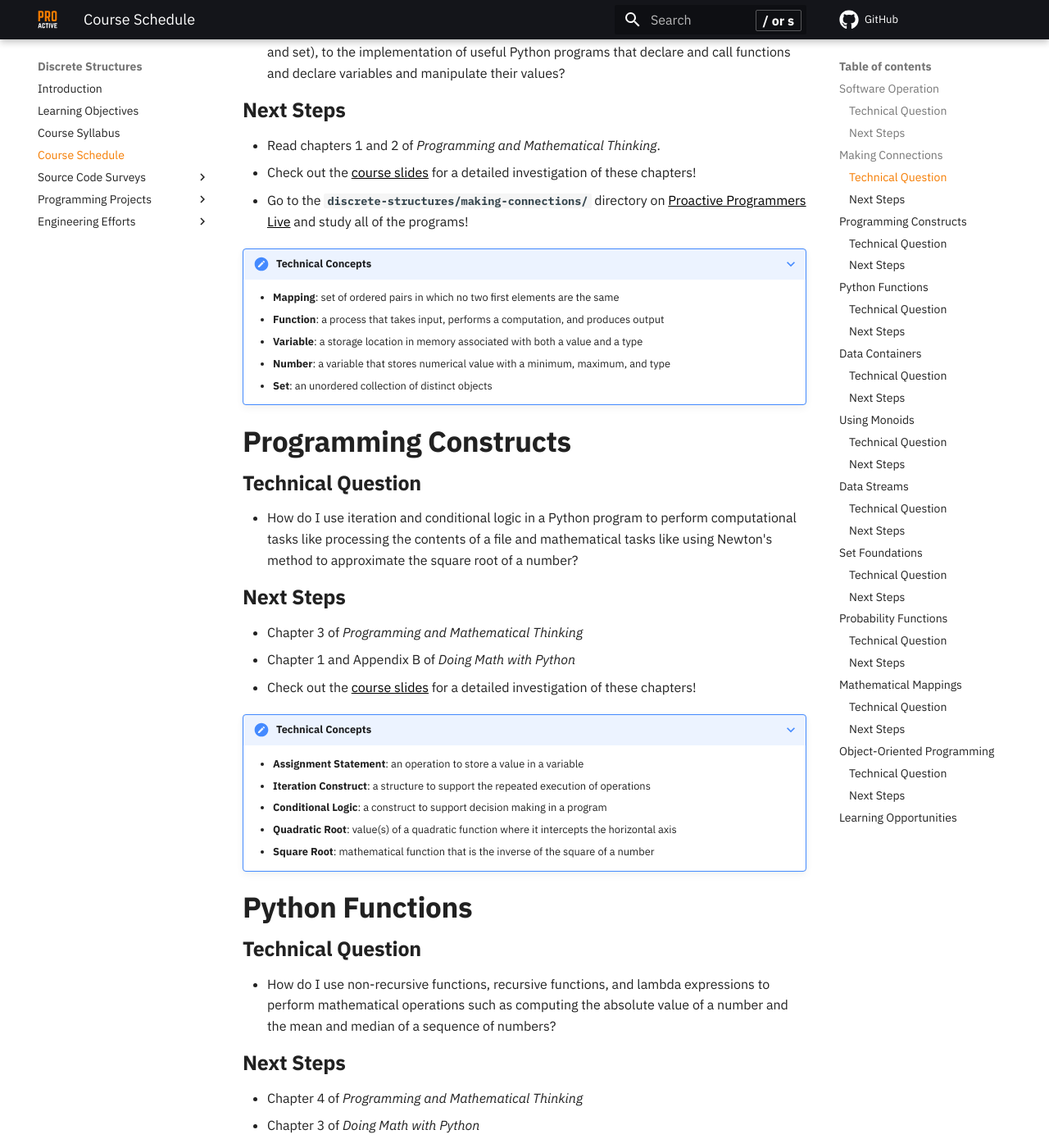
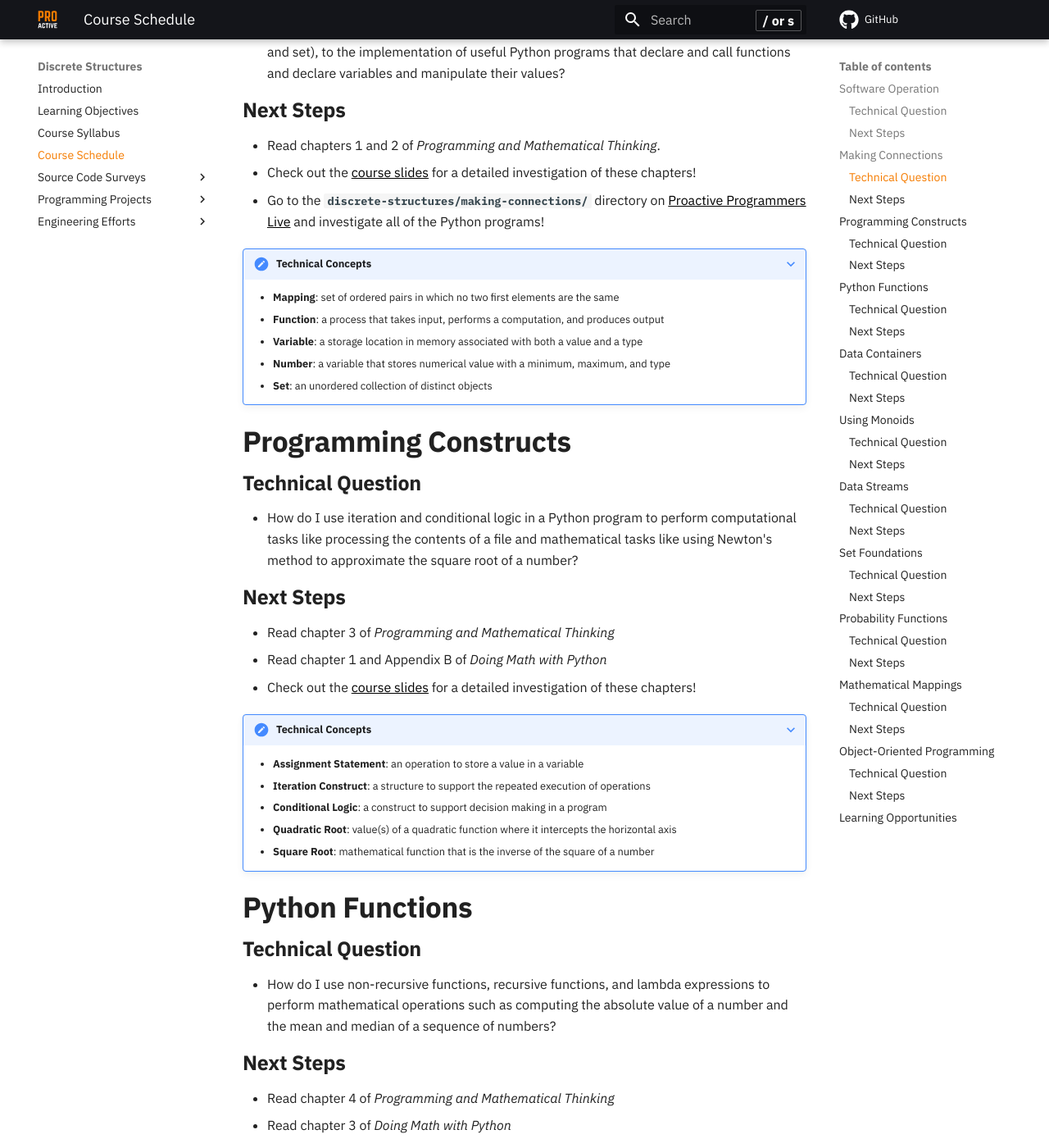
Before and after one commit to ProactiveProgrammers/www.proactiveprogrammers.com, an MkDocs documentation site: the page built from docs/discrete-structures/schedule-discrete-structures.md, in a window 1280 px wide and 1400 px high, scrolled down 566 px. Shown: the whole window at 82% size. Built offline with MkDocs 1.6.1 and Material for MkDocs 9.7.7, drawn with Linux system fonts in a browser that asks for light colours; comment, search, counter and statistics services are not loaded; some of the changed text lies outside the part shown.

Commit message:
feat: Update the entire schedule-discrete-structures with correct language.

```diff
--- a/docs/discrete-structures/schedule-discrete-structures.md
+++ b/docs/discrete-structures/schedule-discrete-structures.md
@@ -27,7 +27,7 @@
 - Check out the [course
   slides](/slides/discrete-structures/making-connections/) for a
   detailed investigation of these chapters!
-- Go to the `discrete-structures/making-connections/` directory on [Proactive Programmers Live](https://proactiveprogrammers.com/live/) and study all of the programs!
+- Go to the `discrete-structures/making-connections/` directory on [Proactive Programmers Live](https://proactiveprogrammers.com/live/) and investigate all of the Python programs!
 
 ???+ note "Technical Concepts"
 
@@ -47,8 +47,8 @@
 
 ### Next Steps
 
-- Chapter 3 of *Programming and Mathematical Thinking*
-- Chapter 1 and Appendix B of *Doing Math with Python*
+- Read chapter 3 of *Programming and Mathematical Thinking*
+- Read chapter 1 and Appendix B of *Doing Math with Python*
 - Check out the [course slides](/slides/discrete-structures/programming-constructs/) for a detailed investigation of these chapters!
 
 ???+ note "Technical Concepts"
@@ -73,8 +73,8 @@
 
 ### Next Steps
 
-- Chapter 4 of *Programming and Mathematical Thinking*
-- Chapter 3 of *Doing Math with Python*
+- Read chapter 4 of *Programming and Mathematical Thinking*
+- Read chapter 3 of *Doing Math with Python*
 - Check out the [course slides](/slides/discrete-structures/python-functions/) for a detailed investigation of these chapters!
 
 ???+ note "Technical Concepts"
@@ -101,8 +101,8 @@
 
 ### Next Steps
 
-- Chapter 5 of *Programming and Mathematical Thinking*
-- Chapter 2 of *Doing Math with Python*
+- Read chapter 5 of *Programming and Mathematical Thinking*
+- Read chapter 2 of *Doing Math with Python*
 - Check out the [course slides](/slides/discrete-structures/data-containers/) for a detailed investigation of these chapters!
 
 ???+ note "Technical Concepts"
@@ -128,8 +128,8 @@
 
 ### Next Steps
 
-- Chapter 6 of *Programming and Mathematical Thinking*
-- Chapter 3 of *Doing Math with Python*
+- Read chapter 6 of *Programming and Mathematical Thinking*
+- Read chapter 3 of *Doing Math with Python*
 - Check out the [course slides](/slides/discrete-structures/using-monoids/) for a detailed investigation of these chapters!
 
 ???+ note "Technical Concepts"
@@ -154,7 +154,7 @@
 
 ### Next Steps
 
-- Chapter 7 of *Programming and Mathematical Thinking*
+- Read chapter 7 of *Programming and Mathematical Thinking*
 - All previously assigned chapters of *Doing Math with Python*
 - Check out the [course slides](/slides/discrete-structures/data-streams/) for a detailed investigation of these chapters!
 
@@ -180,8 +180,8 @@
 
 ### Next Steps
 
-- Chapter 8 of *Programming and Mathematical Thinking*
-- Chapter 5 of *Doing Math with Python*
+- Read chapter 8 of *Programming and Mathematical Thinking*
+- Read chapter 5 of *Doing Math with Python*
 - Check out the [course slides](/slides/discrete-structures/set-foundations/) for a detailed investigation of these chapters!
 
 ???+ note "Technical Concepts"
@@ -202,8 +202,8 @@
 
 ### Next Steps
 
-- Chapters 4 and 5 of *Doing Math with Python*
-- Chapter 8 of *Programming and Mathematical Thinking*
+- Read chapters 4 and 5 of *Doing Math with Python*
+- Read chapter 8 of *Programming and Mathematical Thinking*
 - Check out the [course slides](/slides/discrete-structures/probability-functions/) for a detailed investigation of these chapters!
 
 ???+ note "Technical Concepts"
@@ -224,7 +224,7 @@ mathematical functions in Python?
 
 ### Next Steps
 
-- Chapter 9 of *Programming and Mathematical Thinking*
+- Read chapter 9 of *Programming and Mathematical Thinking*
 - Check out the [course slides](/slides/discrete-structures/mathematical-mappings/) for a detailed investigation of these chapters!
 
 ???+ note "Technical Concepts"
@@ -246,7 +246,7 @@ are easy to understand and maintain?
 
 ### Next Steps
 
-- Chapters 10 and 11 of *Programming and Mathematical Thinking*
+- Read chapters 10 and 11 of *Programming and Mathematical Thinking*
 - Check out the [course slides](/slides/discrete-structures/object-oriented/) for a detailed investigation of these chapters!
 
 ???+ note "Technical Concepts"
```
